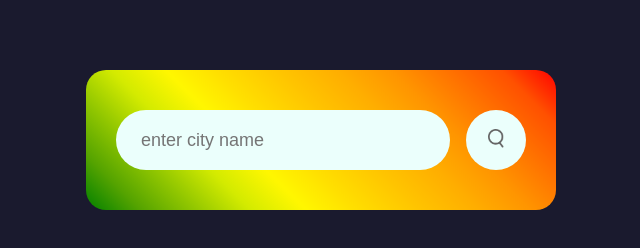
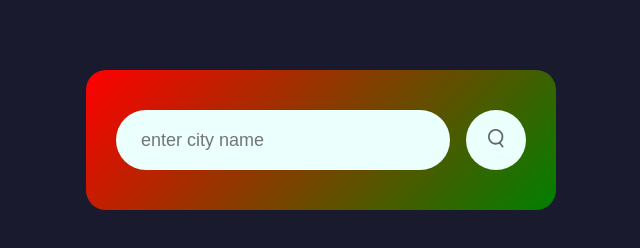
Before and after one commit to BhupalReddySama262318/Weather-App, a plain HTML site: page index.html in a window 1280 px wide. Shown: the whole page, without its empty margins (319-959 px from the left). Drawn offline with Linux system fonts and the light colour scheme.

Commit message:
change color

```diff
--- a/style.css
+++ b/style.css
@@ -12,21 +12,7 @@ body {
 .card {
   width: 90%;
   max-width: 470px;
-  background: linear-gradient(
-    45deg,
-    hsl(120deg 100% 25%) 0%,
-    hsl(89deg 100% 32%) 9%,
-    hsl(76deg 100% 39%) 18%,
-    hsl(66deg 100% 46%) 27%,
-    hsl(58deg 100% 50%) 36%,
-    hsl(52deg 100% 50%) 45%,
-    hsl(46deg 100% 50%) 55%,
-    hsl(41deg 100% 50%) 64%,
-    hsl(35deg 100% 50%) 73%,
-    hsl(27deg 100% 50%) 82%,
-    hsl(19deg 100% 50%) 91%,
-    hsl(0deg 100% 50%) 100%
-  );
+  background: linear-gradient(135deg, red, green);
   color: #f5f5f5;
   text-shadow: 1px 1px 2px rgba(0, 0, 0, 0.6);
   margin: 70px auto 0;
```
